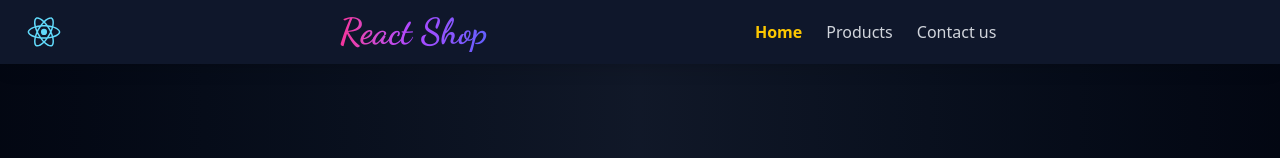
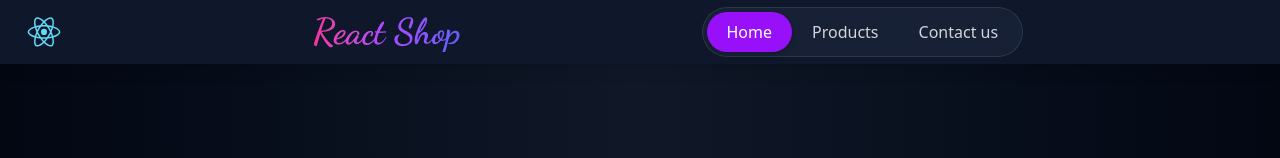
Before and after one commit to abhi11626/E-Commerce-Platform, a React (Vite) app in the folder Frontend/: page / in a window 1280 px wide. Shown: the top 158 px of the page. Built offline with nearby package versions, Linux system fonts and the light colour scheme.

Commit message:
changes made in navbar to look more effective and product detail page where add to cart button is dynamic now.

```diff
--- a/Frontend/src/components/Navbar.jsx
+++ b/Frontend/src/components/Navbar.jsx
@@ -46,13 +46,17 @@ export default function Navbar() {
             React Shop
           </Link>
           {/* Desktop Links */}
-          <div className="hidden md:flex space-x-6">
+
+          {/* Desktop Links */}
+          <div className="hidden md:flex items-center bg-slate-800/60 backdrop-blur-md rounded-full p-1 border border-white/10 relative">
             <NavLink
               to="/"
               className={({ isActive }) =>
-                isActive
-                  ? "text-yellow-400 font-semibold"
-                  : "text-gray-300 hover:text-yellow-400"
+                `relative px-5 py-2 rounded-full transition-all duration-300 ${
+                  isActive
+                    ? "bg-purple-600 text-white shadow-md"
+                    : "text-gray-300 hover:text-white"
+                }`
               }
             >
               Home
@@ -61,9 +65,11 @@ export default function Navbar() {
             <NavLink
               to="/products"
               className={({ isActive }) =>
-                isActive
-                  ? "text-yellow-400 font-semibold"
-                  : "text-gray-300 hover:text-yellow-400"
+                `relative px-5 py-2 rounded-full transition-all duration-300 ${
+                  isActive
+                    ? "bg-purple-600 text-white shadow-md"
+                    : "text-gray-300 hover:text-white"
+                }`
               }
             >
               Products
@@ -72,9 +78,11 @@ export default function Navbar() {
             <NavLink
               to="/contact-us"
               className={({ isActive }) =>
-                isActive
-                  ? "text-yellow-400 font-semibold"
-                  : "text-gray-300 hover:text-yellow-400"
+                `relative px-5 py-2 rounded-full transition-all duration-300 ${
+                  isActive
+                    ? "bg-purple-600 text-white shadow-md"
+                    : "text-gray-300 hover:text-white"
+                }`
               }
             >
               Contact us
--- a/Frontend/src/pages/ProductDetails.jsx
+++ b/Frontend/src/pages/ProductDetails.jsx
@@ -5,6 +5,7 @@ import CartContext from "../context/CartContext";
 export default function ProductDetails() {
   const product = useLoaderData();
   const cartCtx = useContext(CartContext);
+  const cartItem = cartCtx.items.find((item) => item.id === product.id);
 
   function handleAddToCart() {
     cartCtx.addItem(product);
@@ -45,13 +46,35 @@ export default function ProductDetails() {
           </div>
 
           {/* Buttons */}
-          <div className="flex gap-4">
-            <button
-              onClick={handleAddToCart}
-              className="bg-purple-600 hover:bg-purple-700 px-6 py-3 rounded-xl transition duration-300"
-            >
-              Add to Cart
-            </button>
+          <div className="flex gap-4 items-center">
+            {!cartItem ? (
+              <button
+                onClick={handleAddToCart}
+                className="bg-purple-600 hover:bg-purple-700 px-6 py-3 rounded-xl transition duration-300 font-semibold"
+              >
+                Add to Cart
+              </button>
+            ) : (
+              <div className="flex items-center gap-5 bg-slate-800/60 backdrop-blur-md border border-white/10 rounded-xl px-5 py-3 hover:bg-slate-800 transition duration-300">
+                <button
+                  onClick={() => cartCtx.removeItem(product.id)}
+                  className="w-8 h-8 flex items-center justify-center rounded-md bg-red-500/20 text-red-400 hover:bg-red-500 hover:text-white transition duration-200"
+                >
+                  -
+                </button>
+
+                <span className="text-lg font-semibold text-white">
+                  {cartItem.quantity}
+                </span>
+
+                <button
+                  onClick={() => cartCtx.addItem(product)}
+                  className="w-8 h-8 flex items-center justify-center rounded-md bg-purple-500/20 text-purple-400 hover:bg-purple-600 hover:text-white transition duration-200"
+                >
+                  +
+                </button>
+              </div>
+            )}
 
             <Link
               to="/checkout"
```
